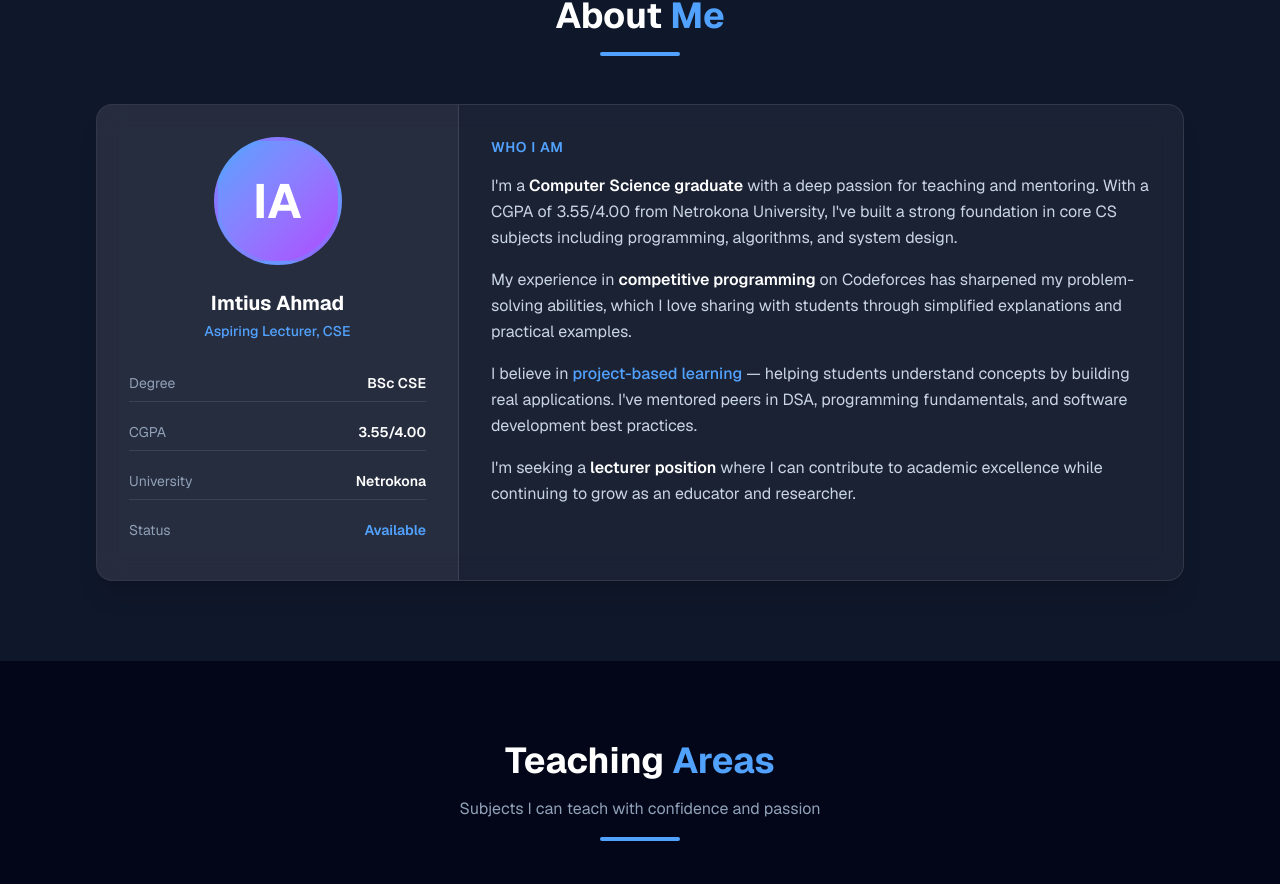
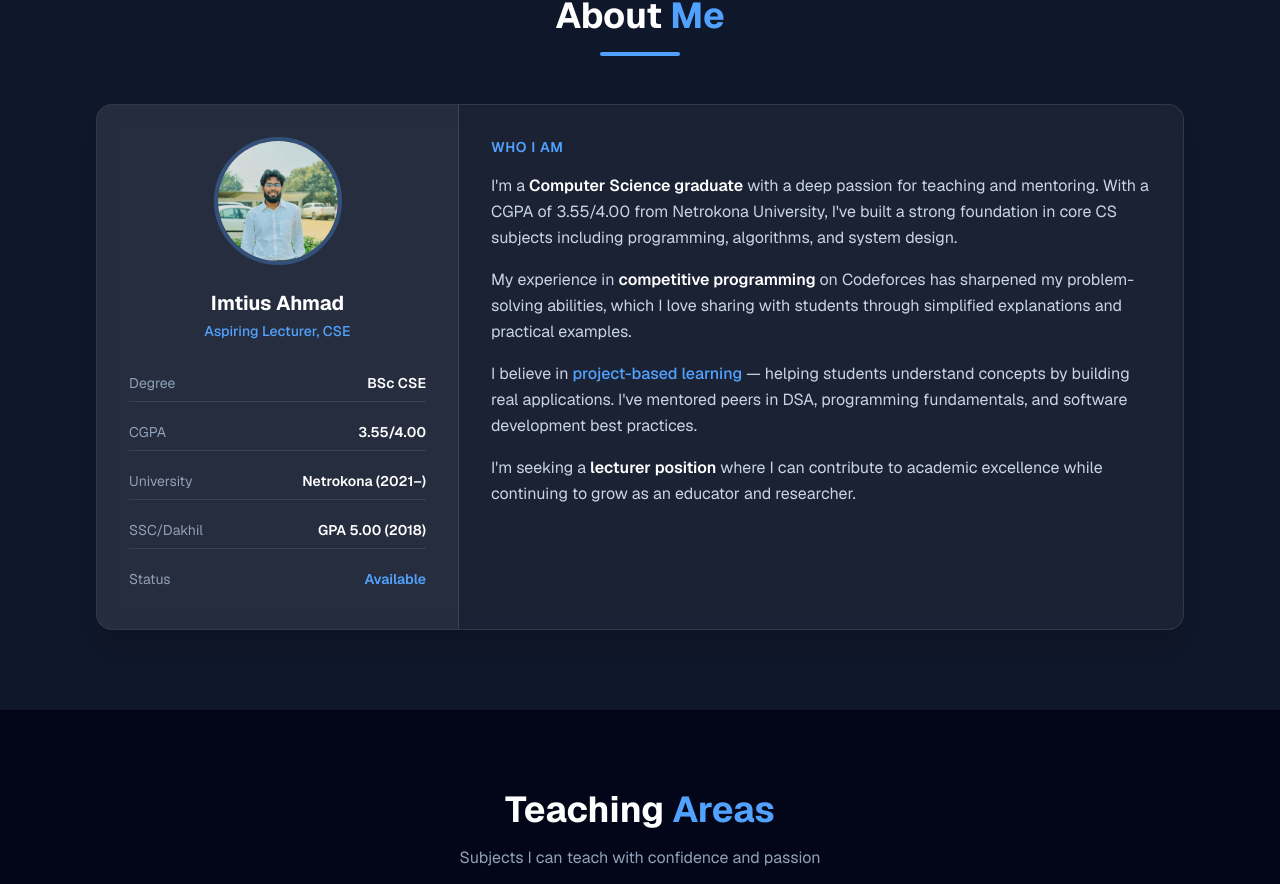
Before and after one commit to Imtius10/portfolio, a Next.js app: page /lecturer in a window 1280 px wide. Shown: the part 947-1831 px from the top of the page. Built offline with nearby package versions, Linux system fonts and the light colour scheme.

Commit message:
fix: show profile image on lecturer page, add SSC/Dakhil info

```diff
--- a/src/app/lecturer/page.tsx
+++ b/src/app/lecturer/page.tsx
@@ -299,8 +299,13 @@ export default function LecturerPage() {
               {/* Left */}
               <div className="md:col-span-1 p-8 bg-white/5 border-b md:border-b-0 md:border-r border-white/10">
                 <div className="flex flex-col items-center text-center">
-                  <div className="w-32 h-32 rounded-full overflow-hidden border-4 border-blue-400/30 mb-6 bg-gradient-to-br from-blue-400 to-purple-500 flex items-center justify-center">
-                    <span className="text-5xl font-bold text-white">IA</span>
+                  <div className="w-32 h-32 rounded-full overflow-hidden border-4 border-blue-400/30 mb-6">
+                    {/* eslint-disable-next-line @next/next/no-img-element */}
+                    <img
+                      src="/images/profile.jpg"
+                      alt="Imtius Ahmad"
+                      className="w-full h-full object-cover"
+                    />
                   </div>
                   <h3 className="text-xl font-bold text-white mb-1">Imtius Ahmad</h3>
                   <p className="text-blue-400 text-sm font-medium mb-6">Aspiring Lecturer, CSE</p>
@@ -316,7 +321,11 @@ export default function LecturerPage() {
                     </div>
                     <div className="flex items-center justify-between py-2 border-b border-white/10">
                       <span className="text-slate-400 text-sm">University</span>
-                      <span className="text-white font-semibold text-sm">Netrokona</span>
+                      <span className="text-white font-semibold text-sm">Netrokona (2021&ndash;)</span>
+                    </div>
+                    <div className="flex items-center justify-between py-2 border-b border-white/10">
+                      <span className="text-slate-400 text-sm">SSC/Dakhil</span>
+                      <span className="text-white font-semibold text-sm">GPA 5.00 (2018)</span>
                     </div>
                     <div className="flex items-center justify-between py-2">
                       <span className="text-slate-400 text-sm">Status</span>
```
